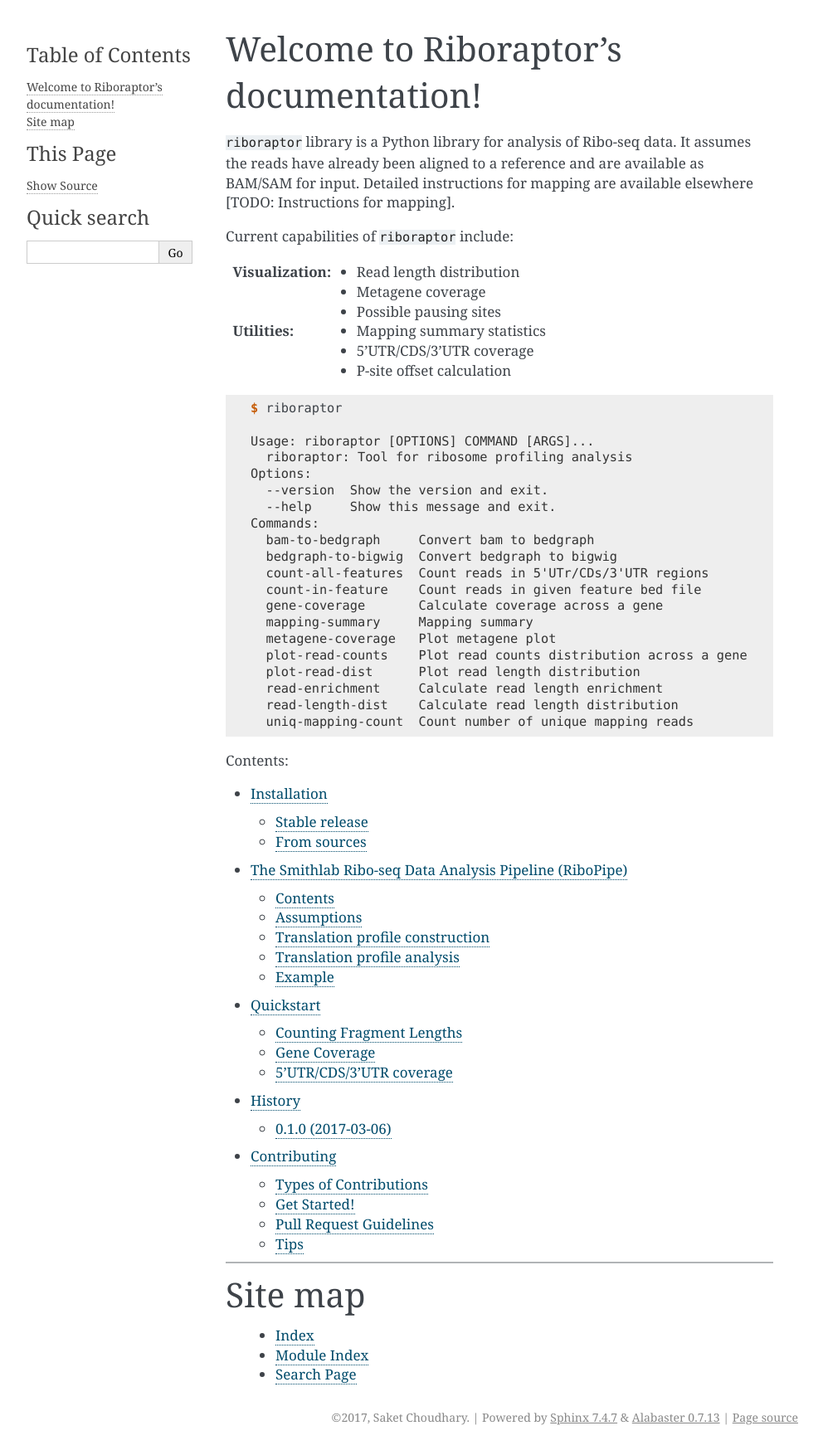
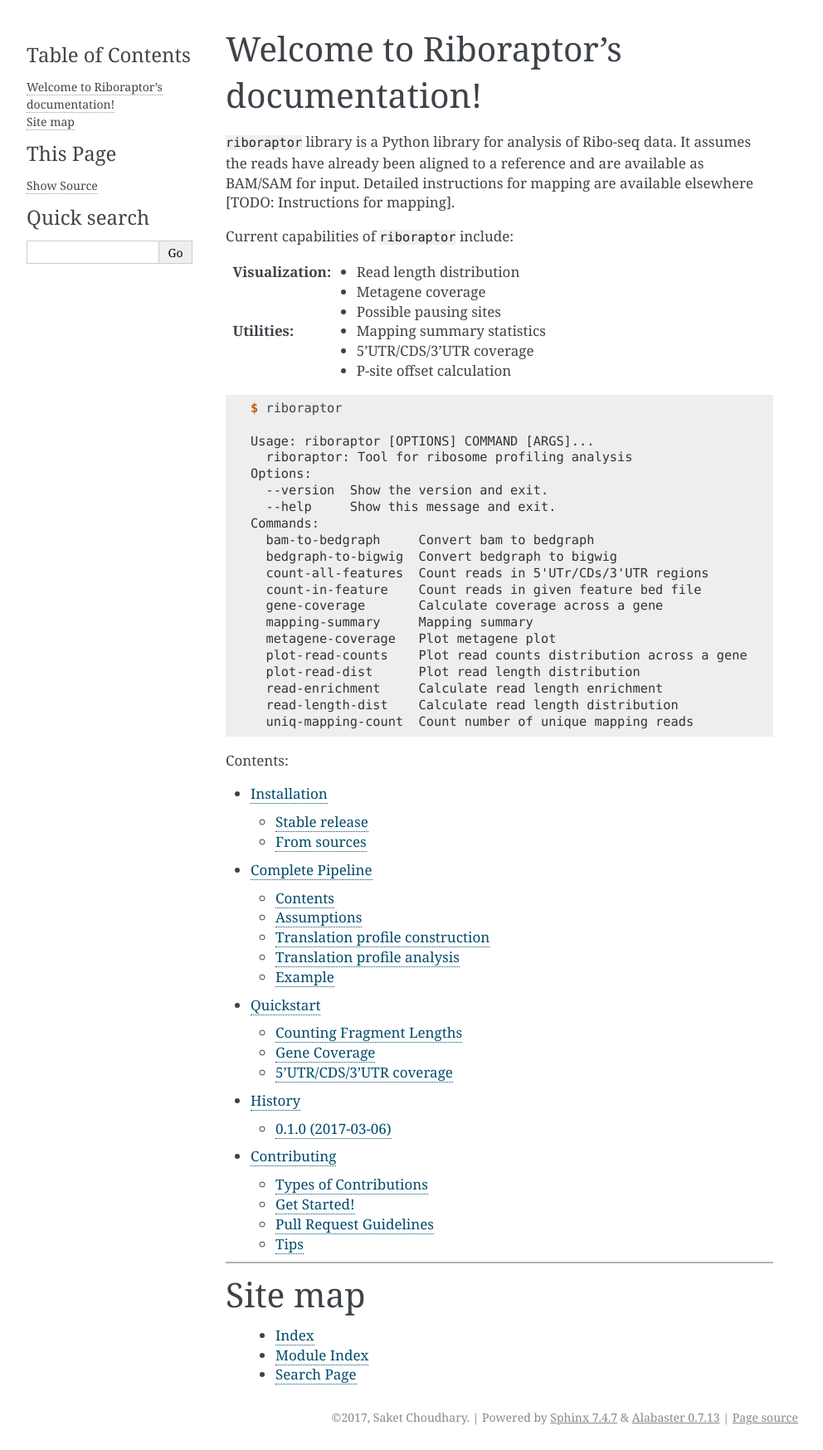
Before and after one commit to smithlabcode/ribotricer, a Sphinx documentation site: the page built from docs/index.rst, in a window 1280 px wide. Shown: the whole page at 83% size, without its empty margins (148-1140 px from the left). Built offline with Sphinx 7.4.7, drawn with Linux system fonts in a browser that asks for light colours; pages that are not in the unit, such as notebooks, are missing from menus.

Commit message:
Update cmd-manual.rst

```diff
--- a/docs/cmd-manual.rst
+++ b/docs/cmd-manual.rst
@@ -1,5 +1,5 @@
 ============================================================================
-The Smithlab Ribo-seq Data Analysis Pipeline (RiboPipe)
+Complete Pipeline
 ============================================================================
 
 
```
